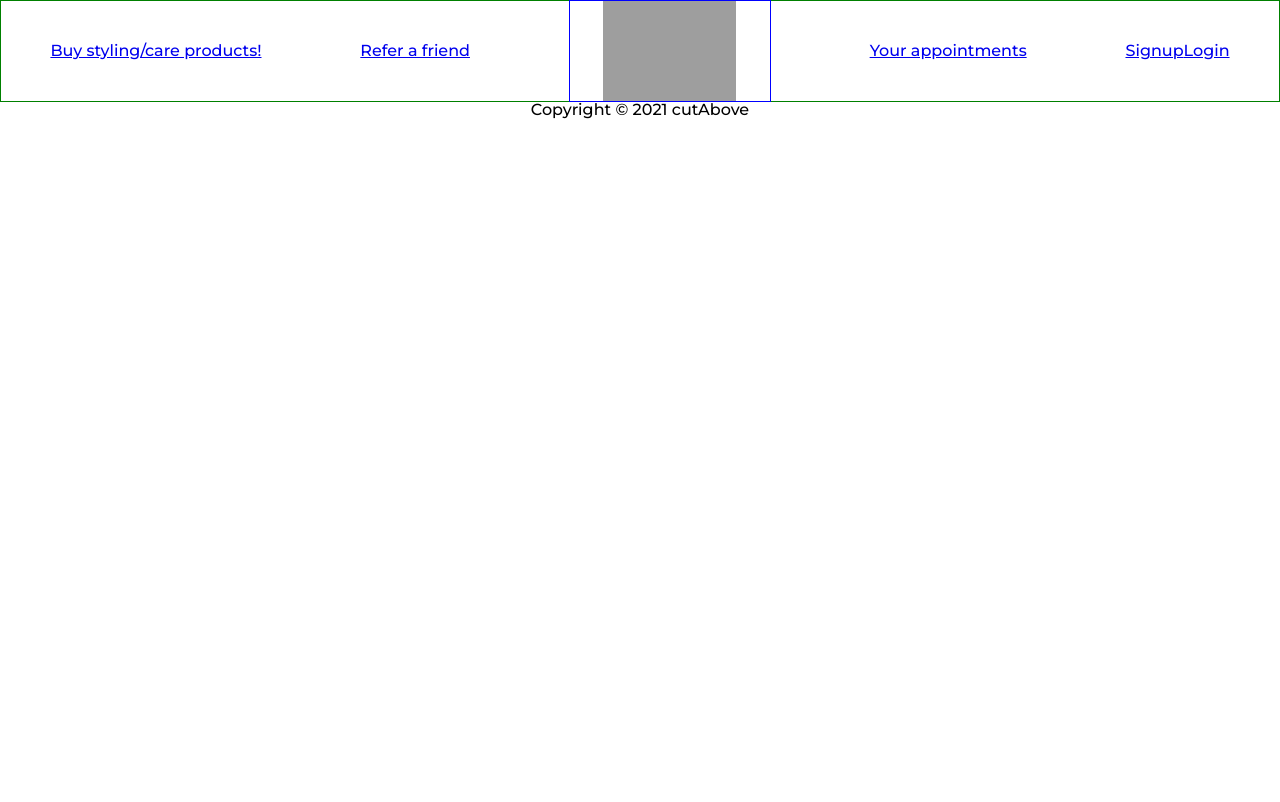
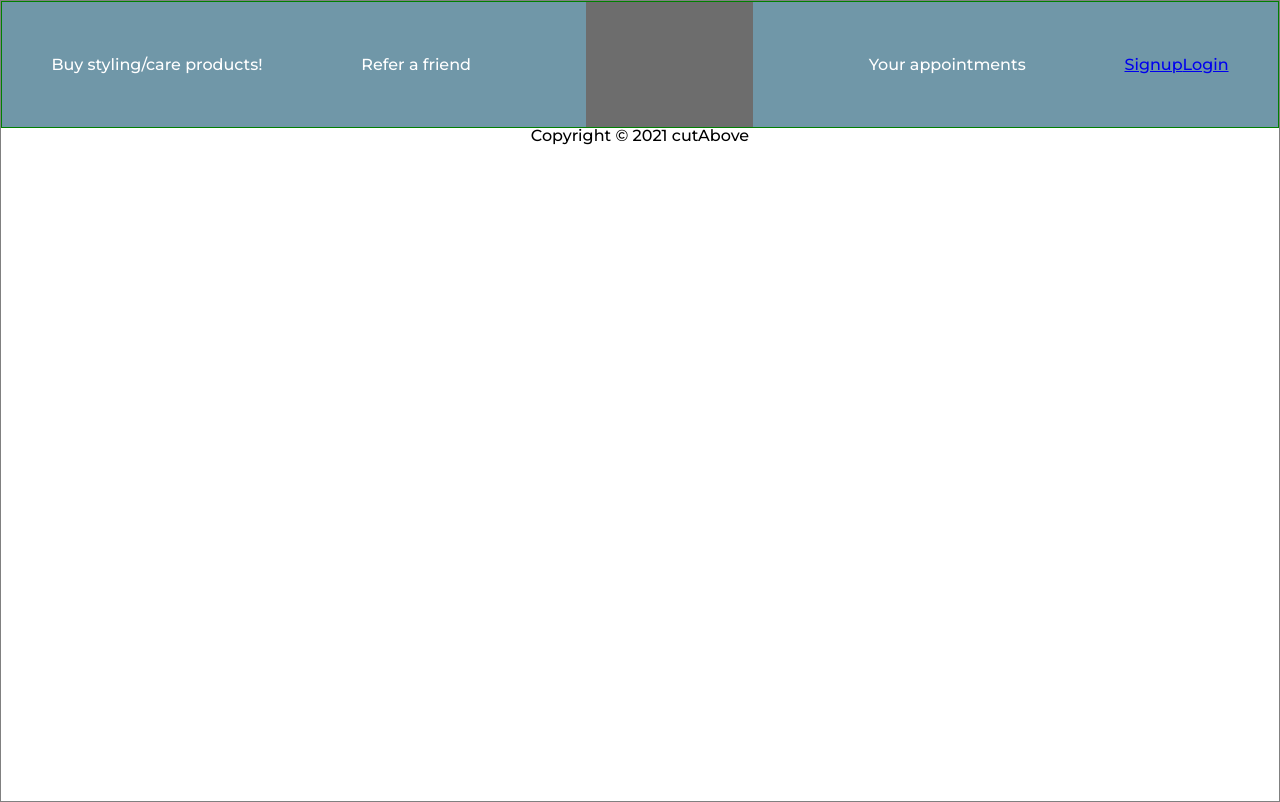
Before and after one commit to vernchao91/cutAbove, a React (Create React App) app in the folder frontend/: page /#/ in a window 1280 px wide. Built offline with nearby package versions, Linux system fonts and the light colour scheme; grey boxes are pictures that could not be loaded.

Commit message:
Brainstorming notesand basic styling done

```diff
--- a/frontend/public/styles/mystyle.css
+++ b/frontend/public/styles/mystyle.css
@@ -5,6 +5,7 @@
 body {
     text-align: center;
     height: 100vh;
+    border: 1px solid gray;
     font-family: 'Montserrat', sans-serif;
 }
 
@@ -13,8 +14,14 @@ body {
     flex-direction: row;
     justify-content: space-around;
     align-items: center;
-    height: 100px;
+    height: 125px;
     border: 1px solid green;
+    background-color: #7097A8;
+}
+
+.nav-bar > a {
+    color:white;
+    text-decoration: none;
 }
 
 .logo {
@@ -24,5 +31,35 @@ body {
     background-repeat: no-repeat;
     background-size: contain;
     background-position: center;
-    border: 1px solid blue;
+    /* border: 1px solid blue; */
+    filter: invert(99%) sepia(1%) saturate(2%) hue-rotate(306deg) brightness(111%) contrast(100%);
 }
+
+.signup-buttons {
+    display: flex;
+    flex-direction: column;
+    justify-content: space-between;
+    padding: 100px;
+    height: 10vh;
+}
+
+.signup-buttons-container {
+    display: flex;
+    flex-direction: row;
+    justify-content: space-around;
+
+}
+
+.buttonforsignupform {
+    border: 1px solid white;
+    width: 300px;
+    height: 50px;
+    display: flex;
+    flex-direction: row;
+    justify-content: center;
+    align-items: center;
+    text-decoration: none;
+    color: white;
+    background-color: #7097A8;
+    border-radius: 5px;
+}
--- a/frontend/src/components/app.jsx
+++ b/frontend/src/components/app.jsx
@@ -2,11 +2,11 @@ import React from 'react';
 import { AuthRoute } from '../util/route_util';
 import { Switch } from 'react-router-dom';
 import NavBarContainer from './nav/navbar_container';
-
 import MainPage from './main/main_page';
 import LoginFormContainer from './session/login_form_container';
 import SignupFormContainer from './session/signup_form_container';
 import StylistSignupFormContainer from './session/stylist_sign_form_container'
+import SignupButtons from './session/sign_up_button';
 
 const App = () => (
   <div>
@@ -14,7 +14,8 @@ const App = () => (
     <Switch>
         <AuthRoute exact path="/" component={MainPage} />
         <AuthRoute exact path="/login" component={LoginFormContainer} />
-        <AuthRoute exact path="/signup" component={SignupFormContainer} />
+        <AuthRoute exact path="/signup" component={SignupButtons}/>
+        <AuthRoute exact path="/users/signup" component={SignupFormContainer} />
         <AuthRoute exact path="/stylists/signup" component={StylistSignupFormContainer} />
     </Switch>
   </div>
--- a/frontend/src/components/nav/navbar.jsx
+++ b/frontend/src/components/nav/navbar.jsx
@@ -36,7 +36,7 @@ class NavBar extends React.Component {
         <div className = "nav-bar">
           <a href= "https://www.target.com/c/hair-care-beauty/-/N-5xu0k">Buy styling/care products!</a>
           <Link to={'/cuts'}>Refer a friend</Link>
-          <div className = "logo main"></div>
+          <div className = "logo main"><Link to ="/"></Link></div>
           <Link to={'/appointment'}>Your appointments</Link>
             { this.getLinks() }
         </div>
--- /dev/null
+++ b/frontend/src/components/session/sign_up_button.js
@@ -0,0 +1,19 @@
+import React from 'react'
+import { Link } from 'react-router-dom'
+
+
+export default function signupbuttons() {
+    return(
+        <div className = "signup-buttons">
+        <span>Are you a:</span>
+            <div className = "signup-buttons-container">
+            <Link className = "buttonforsignupform" to = "/users/signup">
+                Client?
+            </Link>
+            <Link className = "buttonforsignupform" to = "/stylists/signup">
+                Stylist?
+            </Link>
+            </div>
+        </div>
+    )
+}
```
